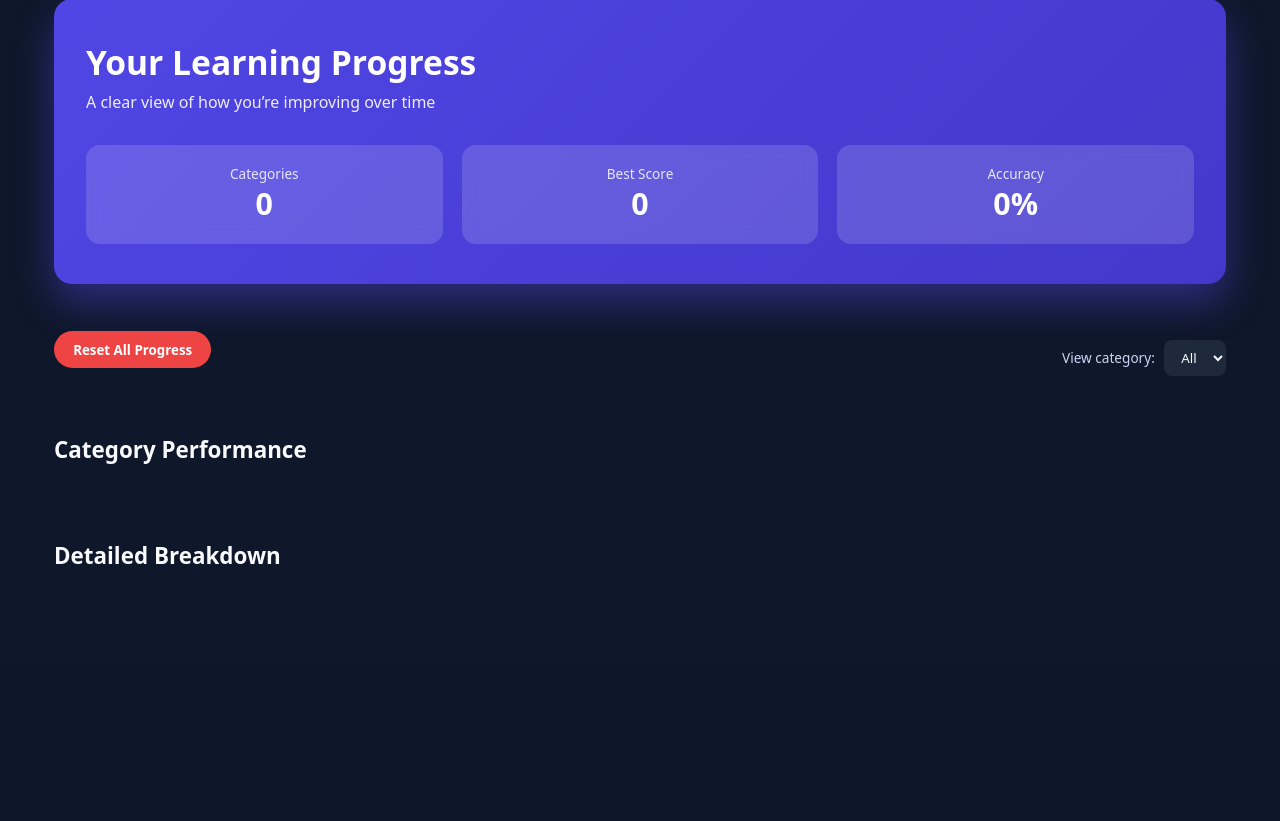
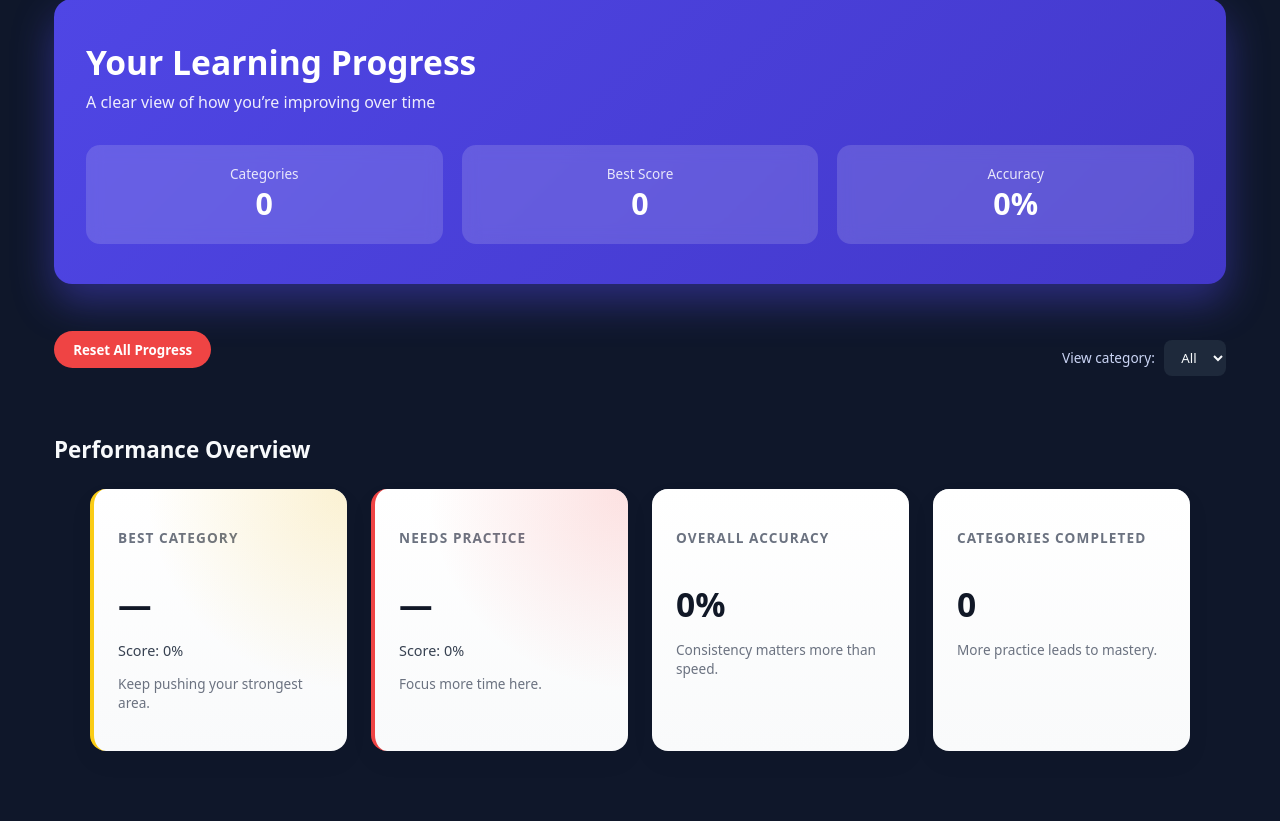
Before and after one commit to blackrexdl/flashcard_app, a Flask app: page /dashboard in a window 1280 px wide. Shown: the part 174-995 px from the top of the page. Before the commit the page ends 738 px from the top, so only its background shows below. Run offline with Flask 3, Linux system fonts and the light colour scheme.

Commit message:
➡ dashboard refresh ➡ hero updates ➡ cards update ➡ everything stays consistent

```diff
--- a/static/css/style.css
+++ b/static/css/style.css
@@ -1575,3 +1575,123 @@ input:checked + .slider:before {
 .dashboard-card .badge-weak {
   box-shadow: 0 0 0 2px rgba(239,68,68,0.35);
 }
+/* =========================
+   DASHBOARD STAT CARDS – PRO UI
+   ========================= */
+
+.dashboard-cards-modern {
+  display: grid;
+  grid-template-columns: repeat(auto-fit, minmax(240px, 1fr));
+  gap: 1.5rem;
+  margin-top: 1.5rem;
+}
+
+/* Base card */
+.dashboard-stat-card {
+  background: linear-gradient(180deg, #ffffff, #f9fafb);
+  border-radius: 16px;
+  padding: 1.6rem 1.5rem;
+  box-shadow:
+    0 10px 24px rgba(0, 0, 0, 0.05),
+    inset 0 1px 0 rgba(255, 255, 255, 0.6);
+  transition:
+    transform 280ms ease,
+    box-shadow 280ms ease;
+  position: relative;
+  overflow: hidden;
+}
+
+/* Hover polish */
+.dashboard-stat-card:hover {
+  transform: translateY(-4px);
+  box-shadow:
+    0 18px 40px rgba(0, 0, 0, 0.08),
+    inset 0 1px 0 rgba(255, 255, 255, 0.7);
+}
+
+/* Headings */
+.dashboard-stat-card h3 {
+  font-size: 0.85rem;
+  text-transform: uppercase;
+  letter-spacing: 0.08em;
+  color: #6b7280;
+  margin-bottom: 0.6rem;
+}
+
+/* Main metric */
+.dashboard-stat-card .stat-main {
+  font-size: 2.1rem;
+  font-weight: 800;
+  color: #111827;
+  margin-bottom: 0.4rem;
+}
+
+/* Sub text */
+.dashboard-stat-card .stat-sub {
+  font-size: 0.9rem;
+  color: #374151;
+  margin-bottom: 0.6rem;
+}
+
+/* Insight text */
+.dashboard-stat-card .stat-insight {
+  font-size: 0.85rem;
+  color: #6b7280;
+  line-height: 1.4;
+}
+
+/* =========================
+   BEST / WEAK CARD EMPHASIS
+   ========================= */
+
+.dashboard-stat-card.best-card::before {
+  content: "";
+  position: absolute;
+  inset: 0;
+  background: radial-gradient(
+    circle at top right,
+    rgba(234, 179, 8, 0.18),
+    transparent 55%
+  );
+  pointer-events: none;
+}
+
+.dashboard-stat-card.weak-card::before {
+  content: "";
+  position: absolute;
+  inset: 0;
+  background: radial-gradient(
+    circle at top right,
+    rgba(239, 68, 68, 0.16),
+    transparent 55%
+  );
+  pointer-events: none;
+}
+
+/* Accent bar */
+.dashboard-stat-card.best-card {
+  border-left: 4px solid #facc15;
+}
+
+.dashboard-stat-card.weak-card {
+  border-left: 4px solid #ef4444;
+}
+
+/* =========================
+   ENTRY ANIMATION (CSS ONLY)
+   ========================= */
+
+.dashboard-stat-card {
+  animation: dashboardCardIn 420ms ease both;
+}
+
+@keyframes dashboardCardIn {
+  from {
+    opacity: 0;
+    transform: translateY(10px) scale(0.98);
+  }
+  to {
+    opacity: 1;
+    transform: translateY(0) scale(1);
+  }
+}
--- a/static/js/main.js
+++ b/static/js/main.js
@@ -236,50 +236,46 @@ document.addEventListener("DOMContentLoaded", () => {
 
       totalPercent += percent;
       highestBestScore = Math.max(highestBestScore, best);
+    });
 
-      const card = document.createElement("div");
-      card.className = "dashboard-card";
+    /* =========================
+       PROFESSIONAL STAT CARDS
+       ========================= */
 
-      const badge =
-        cat === topCategory.cat
-          ? '<span class="dashboard-badge badge-top">🏆 Top Category</span>'
-          : cat === weakCategory.cat
-          ? '<span class="dashboard-badge badge-weak">⚠ Needs Practice</span>'
-          : '';
+    const bestNameEl = document.getElementById("best-category-name");
+    const bestScoreEl = document.getElementById("best-category-score");
+    const weakNameEl = document.getElementById("weak-category-name");
+    const weakScoreEl = document.getElementById("weak-category-score");
 
-      card.innerHTML = `
-        ${badge}
-        <h3>${cat}</h3>
-        <div class="dashboard-progress-bar">
-          <div class="dashboard-progress-fill" style="width:${percent}%"></div>
-        </div>
-        <div class="dashboard-metrics">
-          <span>Best: ${best}/${total}</span>
-          <span class="category-animated-percent">0%</span>
-        </div>
-      `;
+    const accuracyTextEl = document.getElementById("overall-accuracy-text");
+    const completedTextEl = document.getElementById("categories-completed-text");
 
-      dashboard.appendChild(card);
-      card.style.opacity = "0";
-      card.style.transform = "translateY(14px)";
+    if (topCategory) {
+      bestNameEl.innerText = topCategory.cat;
+      animateCount(bestScoreEl, topCategory.percent);
+    }
+
+    if (weakCategory) {
+      weakNameEl.innerText = weakCategory.cat;
+      animateCount(weakScoreEl, weakCategory.percent);
+    }
+
+    completedTextEl.innerText = filtered.length;
+
+    const avgAccuracy = Math.round(totalPercent / filtered.length);
+    accuracyTextEl.innerText = "0%";
+    animateCount(accuracyTextEl, avgAccuracy);
+
+    /* Emphasize best card subtly */
+    const bestCard = document.querySelector(".dashboard-stat-card.best-card");
+    if (bestCard) {
+      bestCard.style.transform = "scale(0.96)";
+      bestCard.style.transition = "transform 400ms ease";
 
       requestAnimationFrame(() => {
-        card.style.transition = "opacity 400ms ease, transform 400ms ease";
-        card.style.opacity = "1";
-        card.style.transform = "translateY(0)";
+        bestCard.style.transform = "scale(1)";
       });
-
-      animateCount(card.querySelector(".category-animated-percent"), percent);
-    });
-
-    document.getElementById("stat-categories").innerText = filtered.length;
-    document.getElementById("stat-best-score").innerText = highestBestScore;
-    setTimeout(() => {
-      animateCount(
-        document.getElementById("stat-accuracy"),
-        Math.round(totalPercent / filtered.length)
-      );
-    }, 200);
+    }
   }
 
   renderDashboard();
--- a/templates/dashboard.html
+++ b/templates/dashboard.html
@@ -1,7 +1,5 @@
-{% extends "base.html" %}
-{% block content %}
+{% extends "base.html" %} {% block content %}
 <div class="dashboard-v2">
-
   <!-- HERO SUMMARY -->
   <section class="dashboard-hero">
     <h1>Your Learning Progress</h1>
@@ -39,21 +37,44 @@
     </div>
   </section>
 
-  <!-- CATEGORY PERFORMANCE -->
+  <!-- PERFORMANCE CARDS -->
   <section class="dashboard-performance">
-    <h2>Category Performance</h2>
+    <h2>Performance Overview</h2>
 
     <div id="dashboard-cards" class="dashboard-cards-modern">
-      <!-- JS injects animated category cards -->
-    </div>
-  </section>
+      <!-- BEST CATEGORY CARD -->
+      <div class="dashboard-stat-card best-card">
+        <h3>Best Category</h3>
+        <p class="stat-main" id="best-category-name">—</p>
+        <p class="stat-sub">Score: <span id="best-category-score">0</span>%</p>
+        <p class="stat-insight" id="best-category-insight">
+          Keep pushing your strongest area.
+        </p>
+      </div>
 
-  <!-- LIST VIEW -->
-  <section class="dashboard-list">
-    <h2>Detailed Breakdown</h2>
+      <!-- WEAK CATEGORY CARD -->
+      <div class="dashboard-stat-card weak-card">
+        <h3>Needs Practice</h3>
+        <p class="stat-main" id="weak-category-name">—</p>
+        <p class="stat-sub">Score: <span id="weak-category-score">0</span>%</p>
+        <p class="stat-insight" id="weak-category-insight">
+          Focus more time here.
+        </p>
+      </div>
 
-    <div id="category-performance" class="category-performance">
-      <!-- JS injects rows -->
+      <!-- OVERALL ACCURACY CARD -->
+      <div class="dashboard-stat-card">
+        <h3>Overall Accuracy</h3>
+        <p class="stat-main" id="overall-accuracy-text">0%</p>
+        <p class="stat-insight">Consistency matters more than speed.</p>
+      </div>
+
+      <!-- COMPLETED CATEGORIES CARD -->
+      <div class="dashboard-stat-card">
+        <h3>Categories Completed</h3>
+        <p class="stat-main" id="categories-completed-text">0</p>
+        <p class="stat-insight">More practice leads to mastery.</p>
+      </div>
     </div>
   </section>
 
@@ -63,6 +84,5 @@
     <p>Complete a quiz to start tracking your performance.</p>
     <a href="/categories" class="primary-btn">Start First Quiz</a>
   </section>
-
 </div>
 {% endblock %}
```
